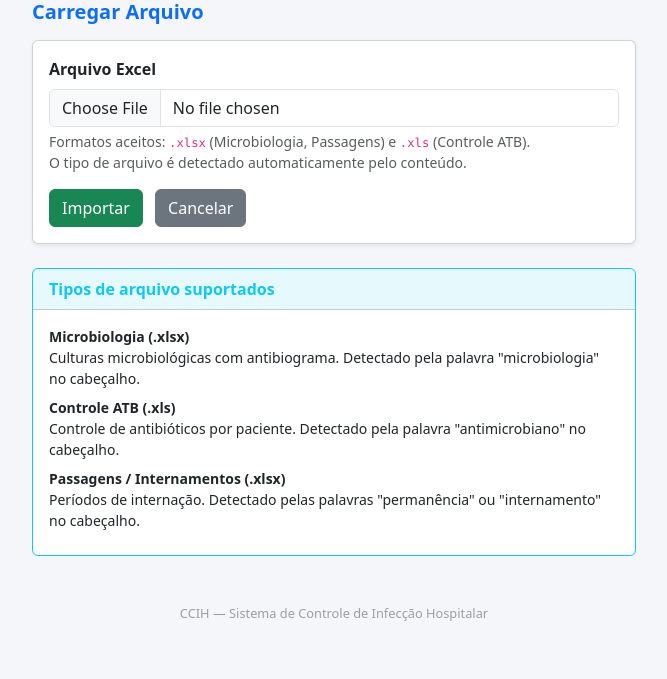
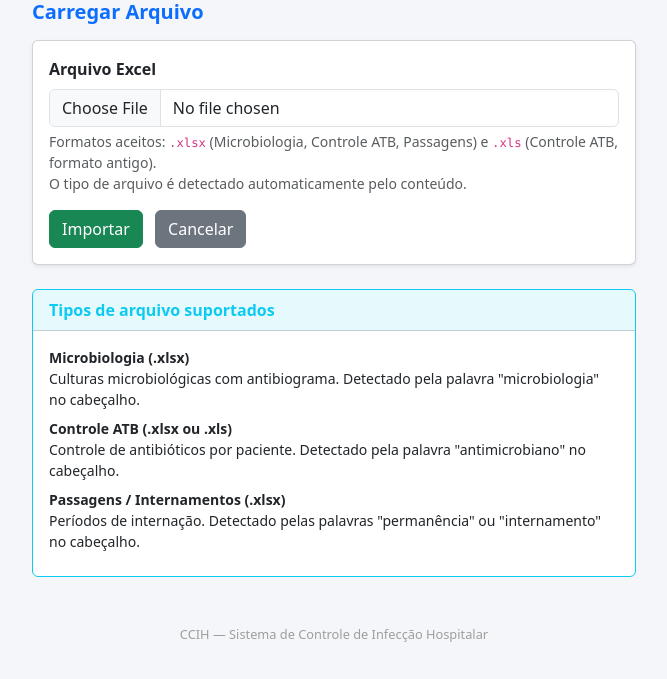
Before and after one commit to gianrocon/ccihclaude, a Django app: template templates/core/importar.html in a window 1280 px wide. Shown: the top 679 px of the page, without its empty margins (306-973 px from the left). Run offline with Django 5.2, Linux system fonts and the light colour scheme; the template is opened without the code that fills it, so the values that code supplies are empty.

Commit message:
Importar: texto de ajuda informa que o Controle ATB tambem aceita .xlsx
Co-Authored-By: Claude Sonnet 5.5 <noreply@anthropic.com>

```diff
--- a/core/forms.py
+++ b/core/forms.py
@@ -4,6 +4,6 @@ from django import forms
 class ImportacaoForm(forms.Form):
     arquivo = forms.FileField(
         label="Arquivo Excel",
-        help_text="Formatos aceitos: .xlsx (Microbiologia, Passagens) e .xls (Controle ATB). "
+        help_text="Formatos aceitos: .xlsx (Microbiologia, Controle ATB, Passagens) e .xls (Controle ATB, formato antigo). "
                   "O tipo é detectado automaticamente.",
     )
--- a/templates/core/importar.html
+++ b/templates/core/importar.html
@@ -14,7 +14,7 @@
             <label class="form-label fw-semibold">Arquivo Excel</label>
             <input type="file" name="arquivo" class="form-control" accept=".xlsx,.xls" required>
             <div class="form-text">
-              Formatos aceitos: <code>.xlsx</code> (Microbiologia, Passagens) e <code>.xls</code> (Controle ATB).<br>
+              Formatos aceitos: <code>.xlsx</code> (Microbiologia, Controle ATB, Passagens) e <code>.xls</code> (Controle ATB, formato antigo).<br>
               O tipo de arquivo é detectado automaticamente pelo conteúdo.
             </div>
           </div>
@@ -30,7 +30,7 @@
         <dl class="mb-0">
           <dt>Microbiologia (.xlsx)</dt>
           <dd>Culturas microbiológicas com antibiograma. Detectado pela palavra "microbiologia" no cabeçalho.</dd>
-          <dt>Controle ATB (.xls)</dt>
+          <dt>Controle ATB (.xlsx ou .xls)</dt>
           <dd>Controle de antibióticos por paciente. Detectado pela palavra "antimicrobiano" no cabeçalho.</dd>
           <dt>Passagens / Internamentos (.xlsx)</dt>
           <dd>Períodos de internação. Detectado pelas palavras "permanência" ou "internamento" no cabeçalho.</dd>
```
